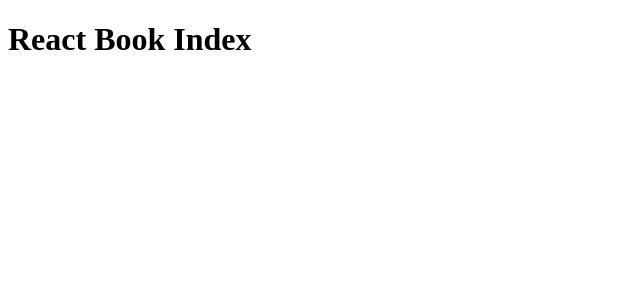
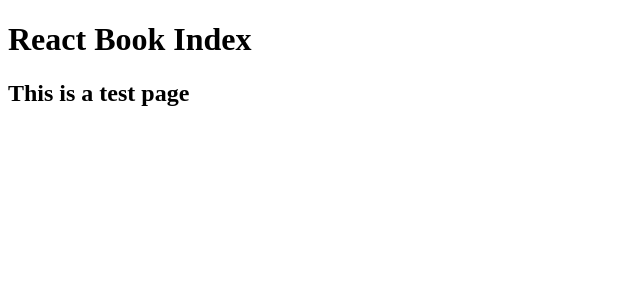
Before and after one commit to mindroastermir/book-index, a React (Create React App) app: page / in a window 1280 px wide. Shown: the top 300 px of the page, without its empty margins (0-640 px from the left). Built offline with nearby package versions, Linux system fonts and the light colour scheme.

Commit message:
added a heading

```diff
--- a/src/App.js
+++ b/src/App.js
@@ -5,6 +5,7 @@ function App() {
   return (
     <div className="App">
       <h1>React Book Index</h1>
+      <h2>This is a test page</h2>
     </div>
   );
 }
```
